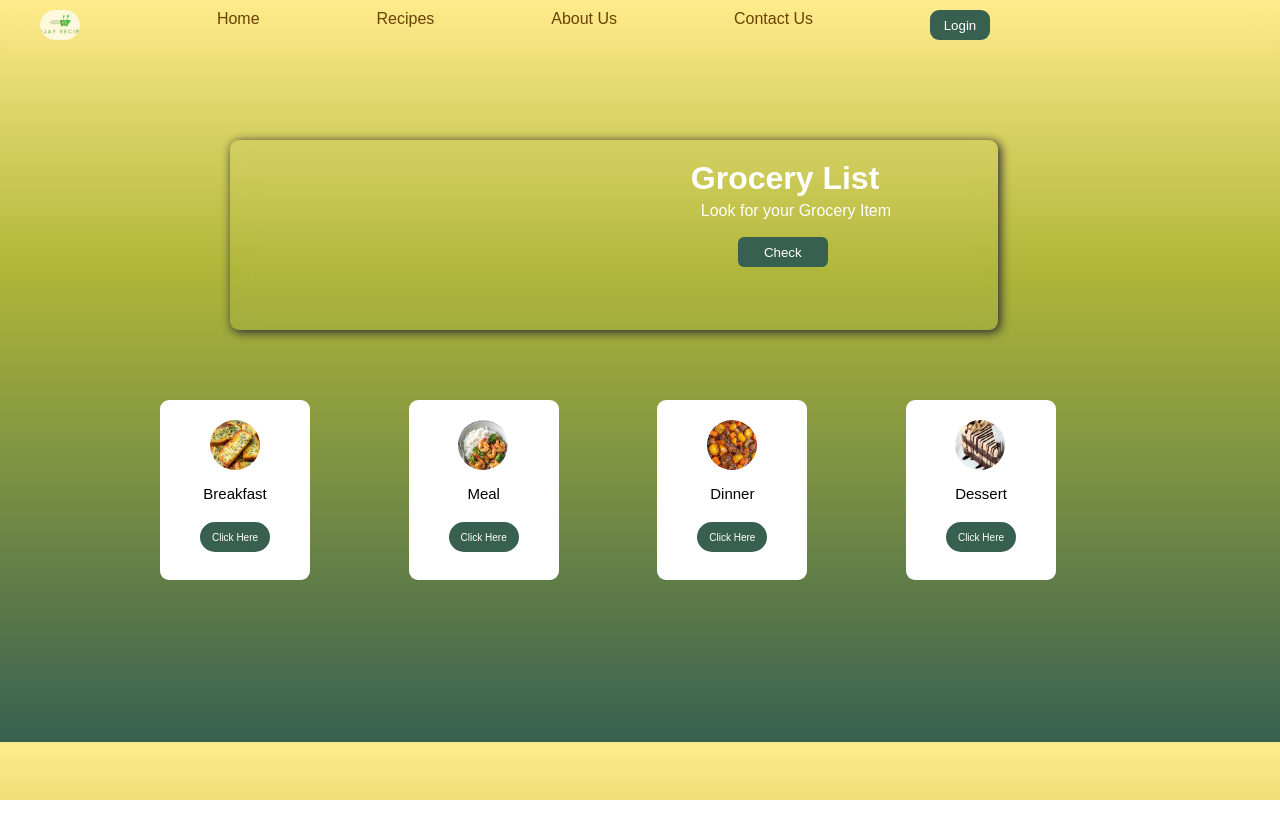
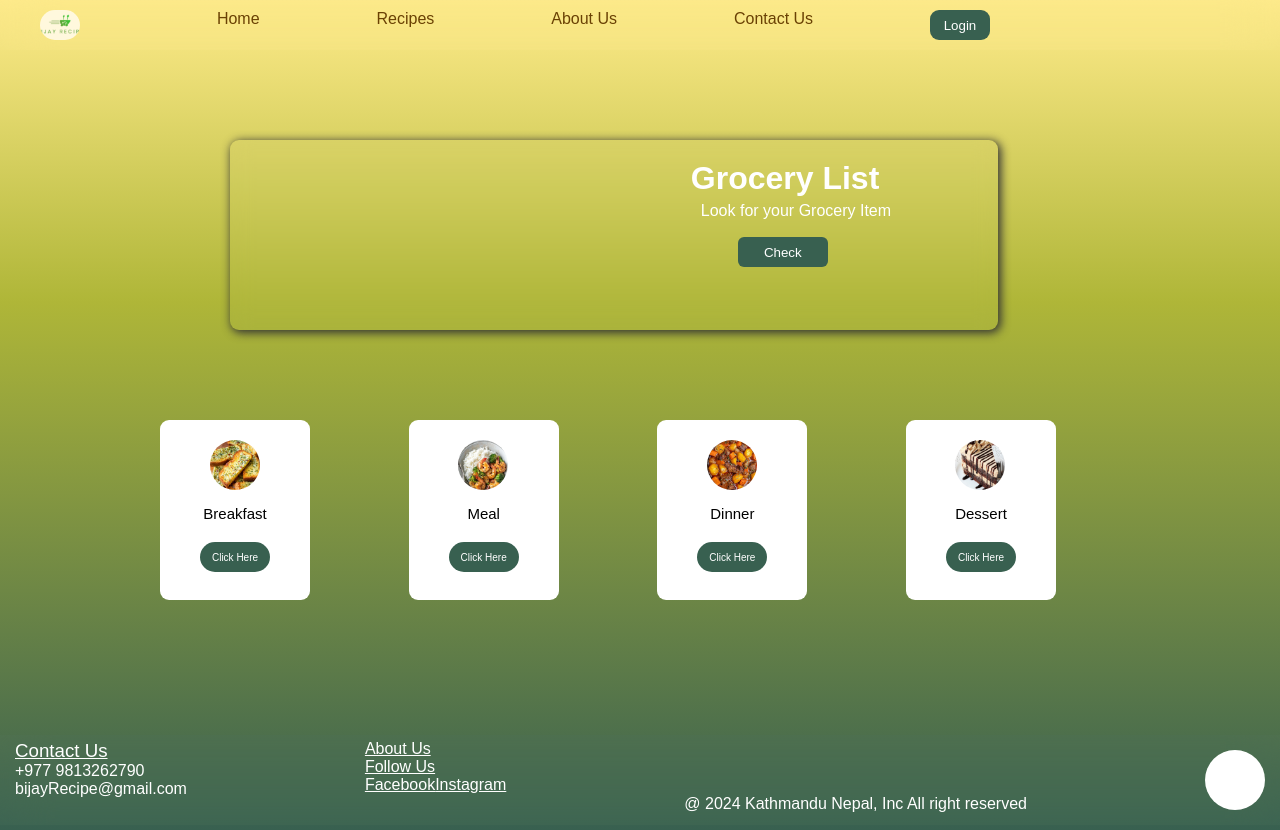
Before and after one commit to Bijay-Gurung/Recipe-Sharing-Web-App, a React (Create React App) app: page / in a window 1280 px wide. Before the commit the page ends 800 px from the top, so only its background shows below. Built offline with nearby package versions, Linux system fonts and the light colour scheme.

Commit message:
Successfully Completing the front end of home page

```diff
--- /dev/null
+++ b/src/Component/Footer.jsx
@@ -0,0 +1,28 @@
+import React from 'react';
+
+export default function Footer(){
+    return(
+        <div className='footer'>
+            <div className='ContactUs'>
+                <h3>Contact Us</h3>
+                <p className='phoneNo'>+977 9813262790</p>
+                <p className='email'>bijayRecipe@gmail.com</p>
+            </div>
+
+            <div className='other'>
+                <p className='aboutUs'>About Us</p>
+                <p className='followUs'>Follow Us</p>
+                <div className='socialMedia'>
+                    <p>Facebook</p>
+                    <p>Instagram</p>
+                </div>
+            </div>
+
+            <div className='copyright'>
+                <p>@ 2024 Kathmandu Nepal, Inc All right reserved</p>
+            </div>
+
+            <div className='chatbot'></div>
+        </div>
+    );
+}
--- a/src/View/Home.css
+++ b/src/View/Home.css
@@ -7,7 +7,7 @@
 
 body{
     background: linear-gradient(180deg, #FFEB8A 0%, #AFB638 36.35%, #386050 100%);
-    height: 742px;
+    height: 830px;
 }
 
 .nav{
@@ -16,8 +16,8 @@ body{
     width: 100%;
     padding-top: 10px;
     background-color: #ffffff05;
-    backdrop-filter: blur(10px);
-    -webkit-backdrop-filter: blur(25px);
+    backdrop-filter: blur(25px);
+    -webkit-backdrop-filter: blur(10px);
     justify-content: space-between;
     border: none;
 }
@@ -92,7 +92,7 @@ body{
     height: 200px;
     width: 70%;
     position: relative;
-    top: 160px;
+    top: 180px;
     left: 160px;
     display: flex;
     justify-content: space-between;
@@ -188,3 +188,48 @@ body{
     margin-left: 40px;
     font-size: x-small;
 }
+
+.footer{
+    height: 90px;
+    width: 100%;
+    display: flex;
+    margin-top: 295px;
+    background-color: #ffffff05;
+    backdrop-filter: blur(25px);
+    -webkit-backdrop-filter: blur(10px);
+    color: #fff;
+    justify-content: space-between;
+}
+
+.footer .socialMedia{
+    display: flex;
+}
+
+.footer .chatbot{
+    height: 60px;
+    width: 60px;
+    border-radius: 90px;
+    background-color: #fff;
+    margin-top: 15px;
+    margin-right: 15px;
+}
+
+.footer .ContactUs h3{
+    font-weight: 500;
+    text-decoration: underline;
+}
+.footer .ContactUs{
+    margin-top: 5px;
+    margin-left: 15px;
+}
+
+.footer .copyright{
+    margin-top: 60px;
+}
+
+.footer .other{
+    margin-top: 5px;
+}
+.footer .other p{
+    text-decoration: underline;
+}
--- a/src/View/Home.js
+++ b/src/View/Home.js
@@ -1,5 +1,6 @@
 import React from 'react';
 import Nav from '../Component/Nav';
+import Footer from '../Component/Footer';
 import './Home.css';
 
 function GroceryList(){
@@ -51,6 +52,7 @@ export default function Home() {
             <Nav />
             <GroceryList />
             <Categories />
+            <Footer />
         </div>
     );
 }
```
